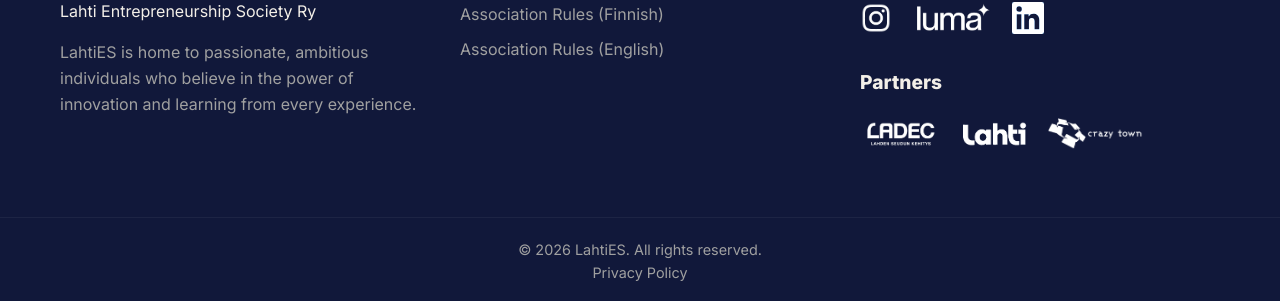
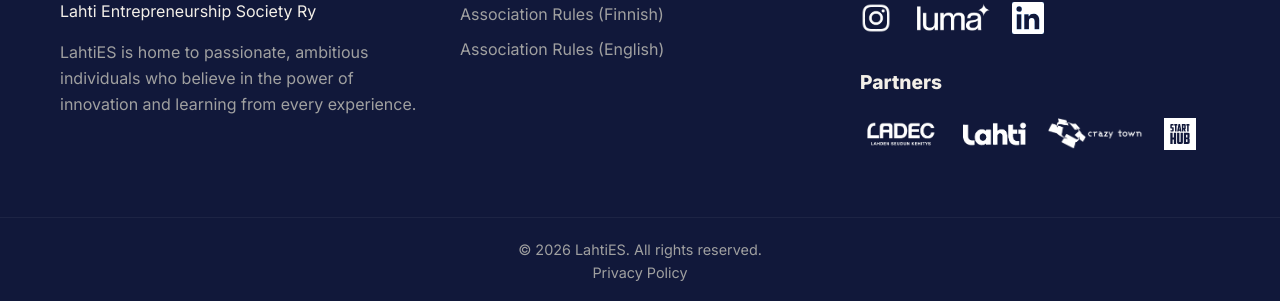
Before and after one commit to lahties/website, a Jekyll site: the page built from index.html, in a window 1280 px wide. Shown: the part 1954-2255 px from the top of the page. Built offline with Jekyll 4.4.1, drawn with Linux system fonts in a browser that asks for light colours.

Commit message:
add StartHub logo

```diff
--- a/_includes/footer.html
+++ b/_includes/footer.html
@@ -28,6 +28,7 @@
                 <a href="https://ladec.fi" target="_blank"><img src="{{ 'assets/images/ladec.png' | relative_url }}" alt="Ladec"></a>
                 <a href="https://lahti.fi" target="_blank"><img src="{{ 'assets/images/lahti.png' | relative_url }}" alt="City of Lahti"></a>
                 <a href="https://crazytown.fi" target="_blank"><img src="{{ 'assets/images/crazy-town.png' | relative_url }}" alt="Crazy Town"></a>
+                <a href="https://starthub.fi" target="_blank"><img src="{{ 'assets/images/starthub-logo.svg' | relative_url }}" alt="Starthub"></a>
             </div>
         </div>
     </div>
```
Also changed, not shown: assets/images/starthub-logo.svg (added).
